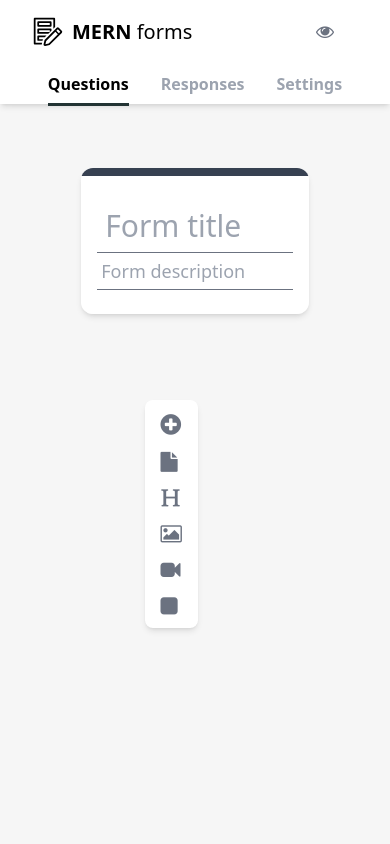
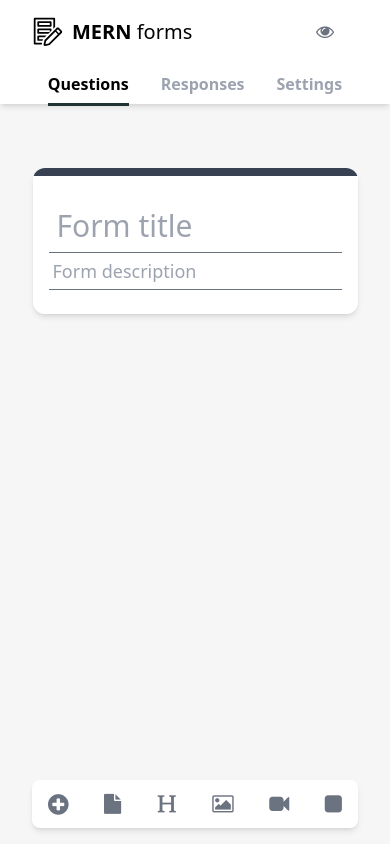
Before and after one commit to osSidd/mern-forms, a React (Vite) app in the folder client/: page /forms/questions in a window 390 px wide. Built offline with nearby package versions, Linux system fonts and the light colour scheme.

Commit message:
toolbar responsive

```diff
--- a/client/src/components/questions/questionWrapper.tsx
+++ b/client/src/components/questions/questionWrapper.tsx
@@ -1,7 +1,7 @@
 import React, { ReactNode } from "react"
 export default function QuestionWrapper({children, heading=false} : {children: ReactNode, heading: Boolean}){
     return (
-        <div className="rounded-xl overflow-hidden shadow-md w-7/12 mx-auto mt-6">
+        <div className="rounded-xl overflow-hidden shadow-md w-10/12 md:w-7/12 mx-auto mt-6">
             <div className={`px-4 py-6 w-full mx-auto bg-white ${heading ? 'border-t-gray-700 border-t-8' : 'border-l-blue-600 border-l-8'}`}>
                 {children}
             </div>
--- a/client/src/components/questions/questionbox/questionBox.tsx
+++ b/client/src/components/questions/questionbox/questionBox.tsx
@@ -35,8 +35,8 @@ export default function QuestionBox(props: questionBoxType){
     const optionsObj = DropdownOptions({quesId:content.id, arr:content.options.arr, addOption, removeOption, handleOptionChange})
     return (
         <QuestionWrapper heading={false}>
-            <div className="grid grid-cols-12 gap-x-4 items-center mb-2">
-                <div className="col-start-1 col-span-7">
+            <div className="grid grid-cols-12 gap-y-4 lg:gap-y-0 lg:gap-x-4 items-center mb-6 lg:mb-2">
+                <div className="col-start-1 col-span-12 lg:col-span-7">
                     <Input
                         label="question1"
                         type='text'
@@ -47,10 +47,10 @@ export default function QuestionBox(props: questionBoxType){
                         handleChange={(e:React.ChangeEvent) => handleQuestionChange(content.id, (e.target as HTMLInputElement).value)}
                     />
                 </div>
-                <div className="col-span-1" onClick={e => showImgModal(true)}>
+                <div className="col-span-2" onClick={e => showImgModal(true)}>
                     <Icon icon='photo' size="xl"/>
                 </div>
-                <div className="col-span-4">
+                <div className="col-span-9 md:col-span-6 lg:col-span-4">
                     <Dropdown question={content} selectQuestion={selectQuestion}/>
                 </div>
             </div>
--- a/client/src/components/questions/toolbar.tsx
+++ b/client/src/components/questions/toolbar.tsx
@@ -2,7 +2,7 @@ import React from "react"
 import Icon from "./icon"
 export default function Toolbar({handleClick, showImgModal}:{handleClick: (action:string) => void, showImgModal: (display: boolean) => void}){
     return(
-        <div className="flex flex-col bg-white shadow-md px-4 py-2 rounded-lg [&>span+span]:mt-2">
+        <div className="flex justify-between md:justify-start items-center md:items-start md:flex-col bg-white shadow-md px-4 py-2 rounded-lg md:[&>span+span]:mt-2">
             <span title="Add question" className='' onClick={e => handleClick('ADD_QUESTION')}>
                 <Icon icon='plus-circle' size="2xl"/>
             </span>
--- a/client/src/pages/questions.tsx
+++ b/client/src/pages/questions.tsx
@@ -40,7 +40,7 @@ export default function Questions(){
                     <CustomNavLink navLabel="Settings" path='/forms/settings' disabled={true}/>
                 </div>
             </header>
-            <main className="pt-36 pb-12 bg-main min-h-screen">
+            <main className="pt-36 pb-24 md:pb-12 bg-main min-h-screen">
                 <FormHeading/>
                 <div className="">
                     <div className="flex-1">
@@ -61,7 +61,7 @@ export default function Questions(){
                             ))
                         }
                     </div>
-                    <div style={{top: '25rem'}} className="fixed right-48">
+                    <div className="fixed bottom-4 md:bottom-auto md:top-2/4 right-8 left-8 md:left-auto md:right-16 lg:right-48">
                         <Toolbar showImgModal={showImgModal} handleClick={toggleFormContent}/>
                     </div>
                 </div>
```
